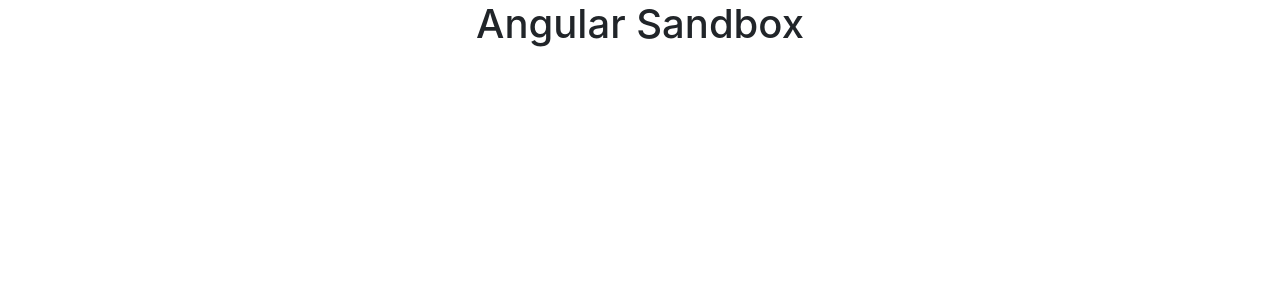
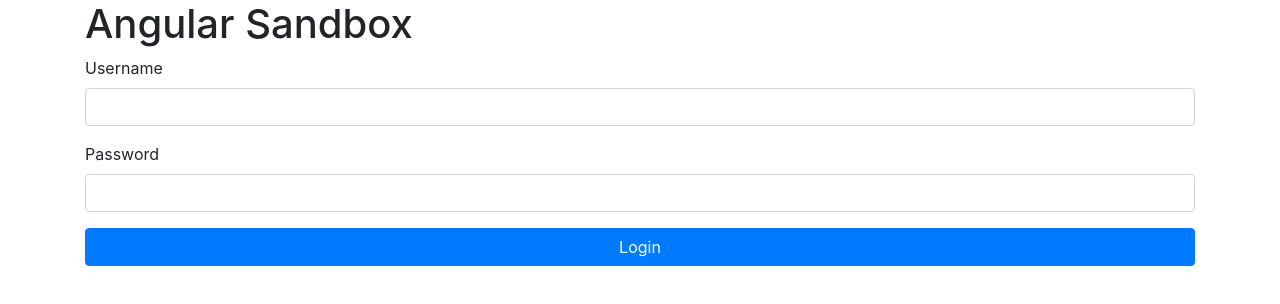
Before and after one commit to jason-gill/angular-sandbox, an Angular app: page / in a window 1280 px wide. Shown: the top 304 px of the page. Built offline with nearby package versions, Linux system fonts and the light colour scheme.

Commit message:
Basic login page using template driven form

```diff
--- /dev/null
+++ b/src/app/_models/user.ts
@@ -0,0 +1,9 @@
+export class User {
+  constructor(
+    public id: number,
+    public username: string,
+    public password: string,
+    public firstName: string,
+    public lastName: string
+  ) {}
+}
--- a/src/app/app.component.html
+++ b/src/app/app.component.html
@@ -1,3 +1,5 @@
-<div style="text-align:center">
+
+<div class="container">
   <h1>{{ title }}</h1>
+  <app-login></app-login>
 </div>
--- /dev/null
+++ b/src/app/login/login.component.html
@@ -0,0 +1,18 @@
+<form (ngSubmit)="onSubmit()" #loginForm="ngForm">
+  <div [hidden]="alertMessage.length === 0" class="alert alert-danger">
+    {{alertMessage}}
+  </div>
+  <div class="form-group">
+    <label for="username">Username</label>
+    <input type="text" class="form-control" id="username"
+           [(ngModel)]="username" name="username">
+  </div>
+  <div class="form-group">
+    <label for="password">Password</label>
+    <input type="password" class="form-control" id="password"
+           [(ngModel)]="password" name="password">
+  </div>
+  <div class="form-group">
+    <button type="submit" class="btn btn-primary btn-block">Login</button>
+  </div>
+</form>
--- /dev/null
+++ b/src/app/login/login.component.ts
@@ -0,0 +1,32 @@
+import { Component, OnInit } from '@angular/core';
+
+import { User } from '../_models/user';
+
+@Component({
+  selector: 'app-login',
+  templateUrl: './login.component.html',
+  styleUrls: ['./login.component.css']
+})
+export class LoginComponent implements OnInit {
+
+  username: string;
+  password: string;
+  alertMessage = '';
+
+  user: User = new User(1, 'jason.gill', '1234', 'Jason', 'Gill');
+
+  constructor() { }
+
+  ngOnInit() {
+  }
+
+  onSubmit() {
+    if (this.username !== this.user.username && this.password !== this.user.password) {
+      this.alertMessage = 'Username or password is not valid!';
+      return;
+    }
+
+    // Go to home page
+    this.alertMessage = 'Go to home page';
+  }
+}
```
Also changed, not shown: src/app/app.module.ts (+6 -2 lines), src/app/login/login.component.css (added), 1 other file (tests, documents, lock files or other folders).
